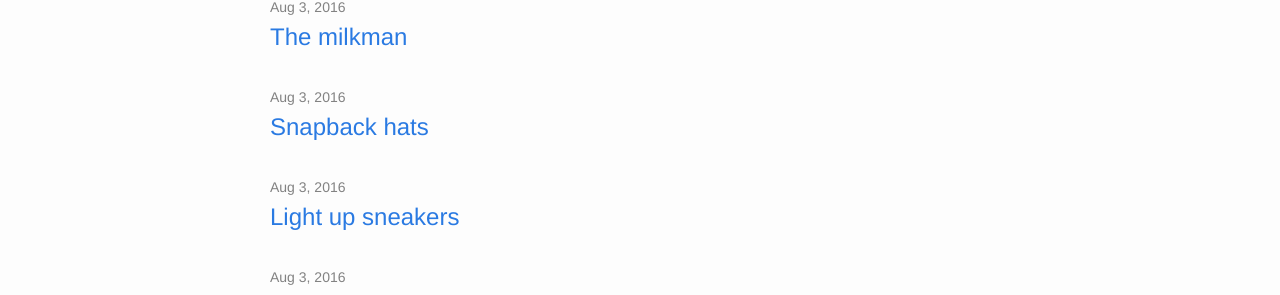
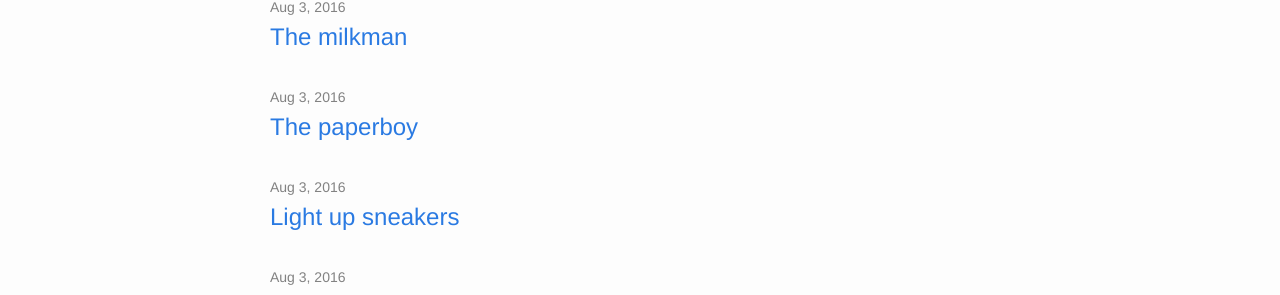
Before and after one commit to jcbpl/my-site, a Jekyll site: the page built from index.html, in a window 1280 px wide. Shown: the part 322-617 px from the top of the page. Built offline with Jekyll 4.4.1, drawn with Linux system fonts in a browser that asks for light colours.

Commit message:
Updated The Paperboy and 1 other file

```diff
--- a/_posts/2016-08-03-snapback-hats.markdown
+++ b/_posts/2016-08-03-the-paperboy.markdown
@@ -1,5 +1,5 @@
 ---
-title: Snapback hats
+title: The paperboy
 date: 2016-08-03 03:22:00 Z
 ---
 
```
